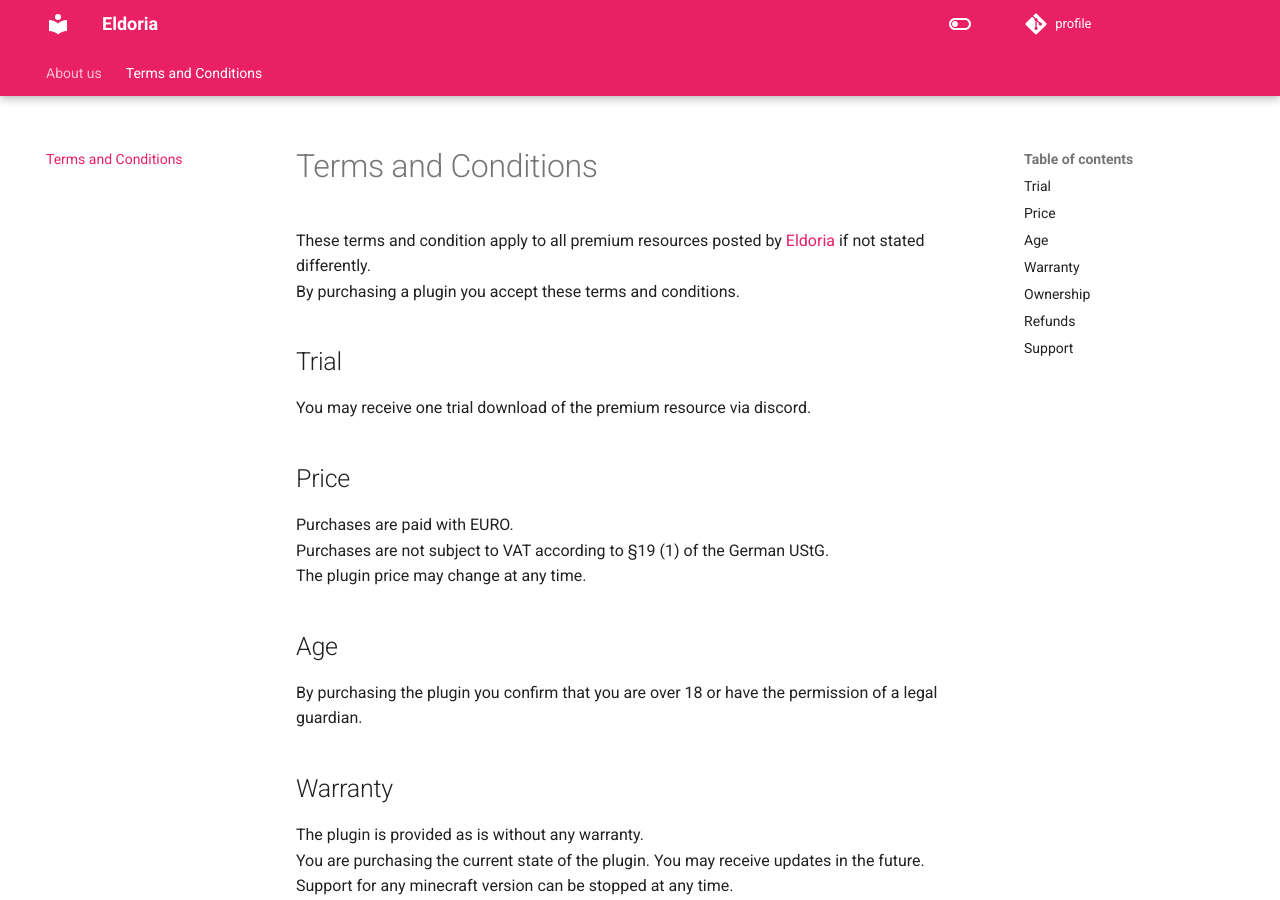
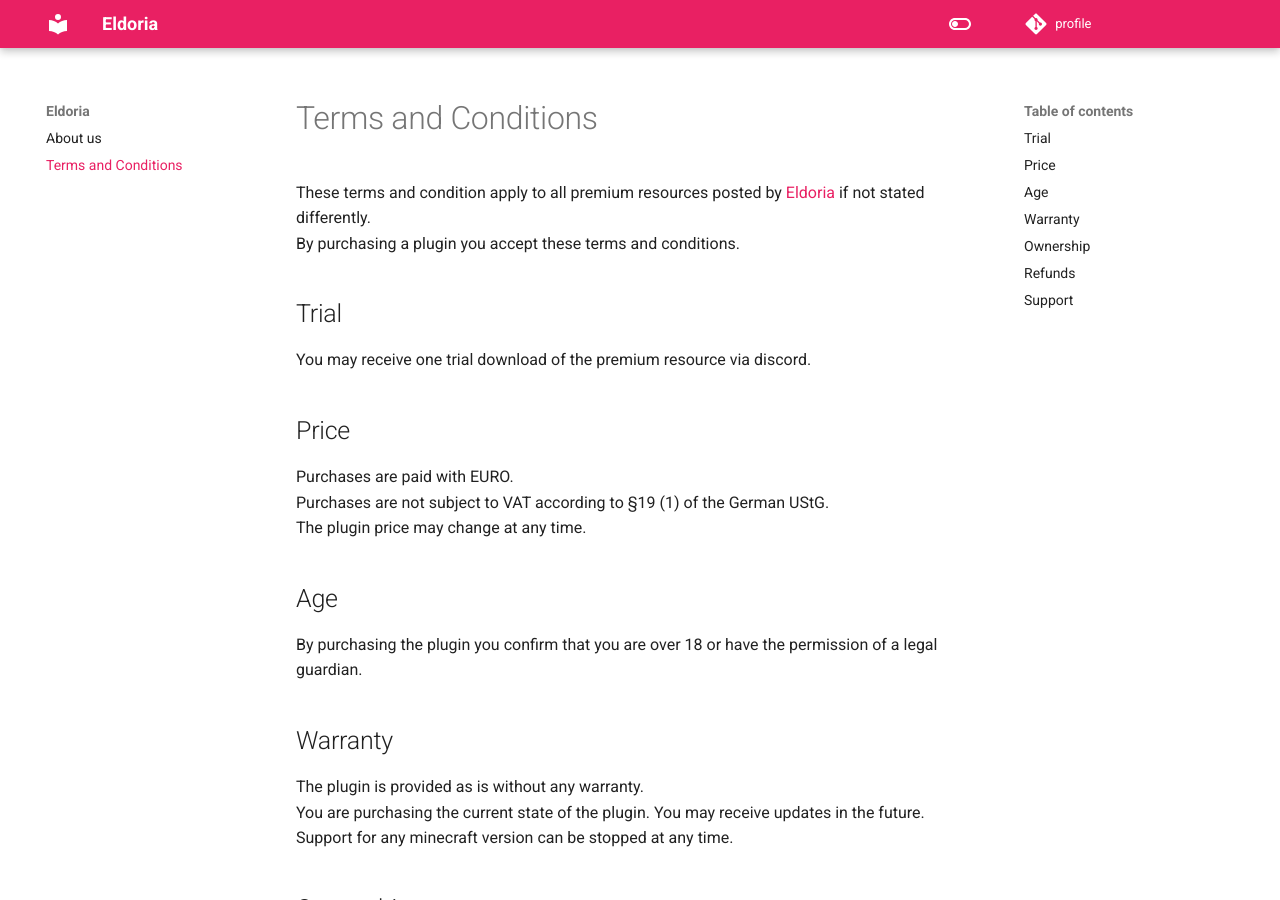
Before and after one commit to eldoriarpg/.github, an MkDocs documentation site: the page built from docs/terms_and_conditions.md, in a window 1280 px wide and 900 px high. Built offline with MkDocs 1.6.1 and Material for MkDocs 9.7.7, drawn with Linux system fonts in a browser that asks for light colours; comment, search, counter and statistics services are not loaded.

Commit message:
Change revision timestamp

```diff
--- a/mkdocs.yml
+++ b/mkdocs.yml
@@ -7,7 +7,7 @@ docs_dir: docs
 site_dir: site
 plugins:
   - git-revision-date-localized:
-      type: date
+      type: timeago
       fallback_to_build_date: true
       enable_creation_date: true
 nav:
@@ -19,8 +19,8 @@ theme:
     - navigation.instant
     - navigation.tracking
     # - navigation.expand
-    - navigation.tabs
-    - navigation.tabs.sticky
+    # - navigation.tabs
+    # - navigation.tabs.sticky
     # - navigation.sections
     # - navigation.indexes
     - navigation.top
```
